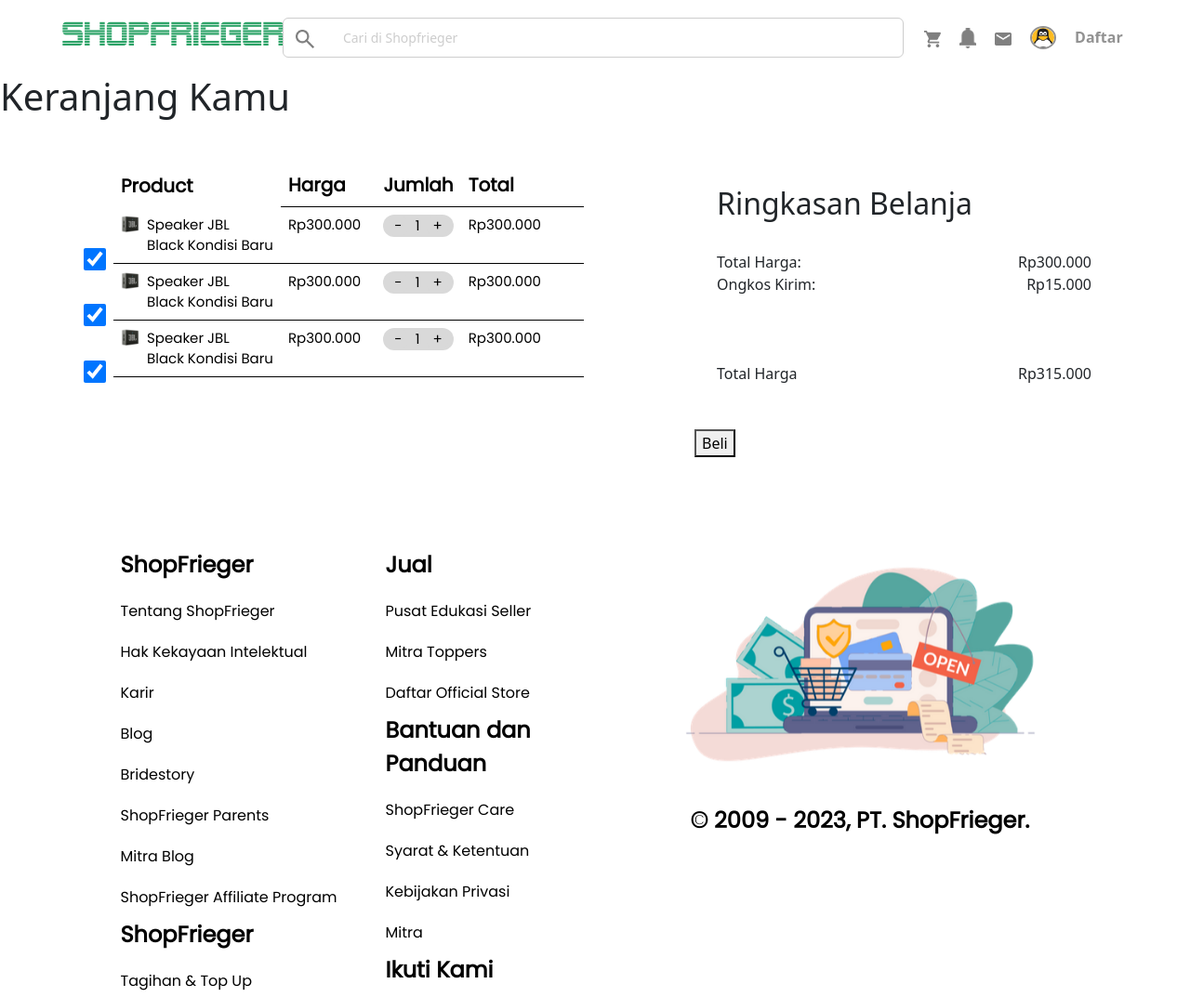
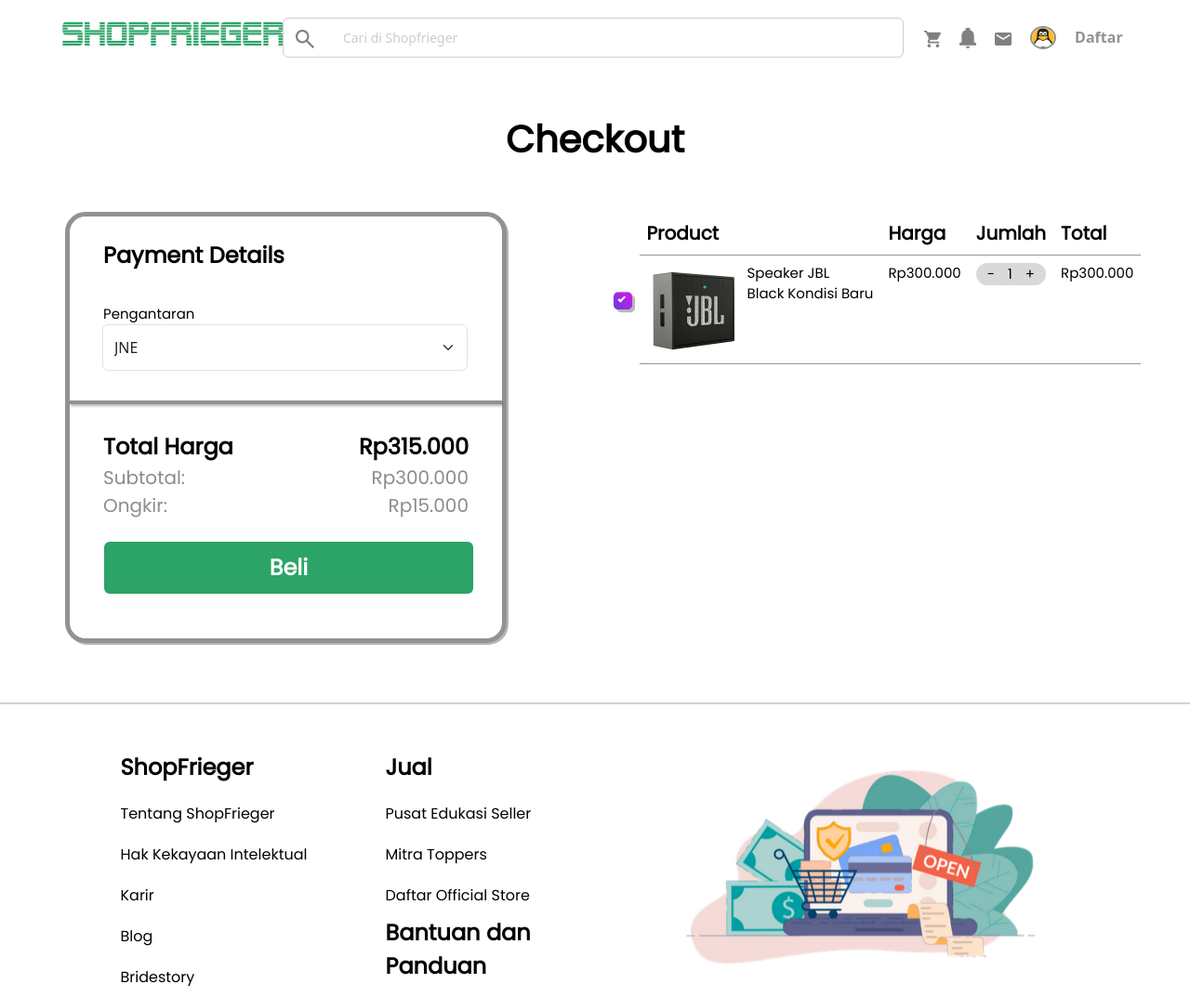
Before and after one commit to mursidin14/c-commerce_pi, a plain HTML site: page page/checkoutPage.html in a window 1280 px wide. Shown: the top 1073 px of the page at 93% size. Drawn offline with nearby package versions, Linux system fonts and the light colour scheme.

Commit message:
mengerjakan bagian card

```diff
--- a/asset/css/checkoutStyle.css
+++ b/asset/css/checkoutStyle.css
@@ -169,10 +169,218 @@
   left: 5px;
 }
 
+/*--------------------------------------------------------------
+  # checkout
+  --------------------------------------------------------------*/
+.checkout {
+  padding: 40px 20px;
+  border-bottom: var(--bt);
+}
 
+.checkout h1 {
+  text-align: center;
+  font-family: "Poppins";
+  font-style: normal;
+  font-weight: 600;
+  font-size: 40px;
+  line-height: 60px;
+  color: #000000;
+}
 
+.checkout .table thead {
+  border: none;
+  font-family: "Poppins";
+  font-style: normal;
+  font-weight: 400;
+  font-size: 20px;
+  line-height: 30px;
+  color: #000000;
+}
 
+.checkout .table tbody th {
+  border: none;
+}
+.checkout .table tbody input {
+  transform: translateY(150%);
+  height: 24px;
+  width: 24px;
+  border-radius: 4px;
+}
+.checkout .table tbody {
+  border: none;
+  font-family: "Poppins";
+  font-style: normal;
+  font-weight: 400;
+  font-size: 15px;
+  line-height: 22px;
+  color: #000000;
+}
+.checkout .table tbody .indikator {
+  background: #d9d9d9;
+  border-radius: 13.5px;
+}
+.checkout .table tbody .indikator button {
+  background: #d9d9d9;
+  border-radius: 13.5px;
+  border: none;
+}
+.checkout .table img {
+  width: 100px;
+  height: 100px;
+}
+.garis {
+  border-bottom: 1px solid #959595 !important;
+}
 
+/* Hide the default checkbox */
+.check input {
+  position: absolute;
+  opacity: 0;
+  cursor: pointer;
+  height: 0;
+  width: 0;
+  border-radius: 5px;
+}
+
+.check {
+  transform: translateY(160%);
+}
+
+/* Create a custom checkbox */
+.checkmark {
+  position: relative;
+  top: 0;
+  left: 0;
+  height: 1.3em;
+  width: 1.3em;
+  background-color: #ccc;
+  border-radius: 5px;
+}
+
+/* When the checkbox is checked, add a blue background */
+.check input:checked ~ .checkmark {
+  box-shadow: 3px 3px 0px rgb(183, 183, 183);
+  transition: all 0.2s;
+  opacity: 1;
+  background-image: linear-gradient(45deg, rgb(100, 61, 219) 0%, rgb(217, 21, 239) 100%);
+}
+
+.check input ~ .checkmark {
+  transition: all 0.2s;
+  opacity: 1;
+  box-shadow: 1px 1px 0px rgb(183, 183, 183);
+}
+
+/* Create the checkmark/indicator (hidden when not checked) */
+.checkmark:after {
+  content: "";
+  position: absolute;
+  opacity: 0;
+  transition: all 0.2s;
+}
+
+/* Show the checkmark when checked */
+.check input:checked ~ .checkmark:after {
+  opacity: 1;
+  transition: all 0.2s;
+}
+
+/* Style the checkmark/indicator */
+.check .checkmark:after {
+  left: 0.45em;
+  top: 0.25em;
+  width: 0.25em;
+  height: 0.5em;
+  border: solid white;
+  border-width: 0 0.15em 0.15em 0;
+  transform: rotate(45deg);
+}
+
+.card-item {
+  background: #ffffff;
+  border-radius: 22px;
+  border: 5px solid var(--span);
+  position: relative;
+  box-shadow: 2px 2px 0px rgb(183, 183, 183);
+}
+.card-item h2 {
+  font-family: "Poppins";
+  font-style: normal;
+  font-weight: 600;
+  font-size: 24px;
+  line-height: 36px;
+  color: #000000;
+}
+.checkout .label {
+  font-family: "Poppins";
+  font-style: normal;
+  font-weight: 400;
+  font-size: 15px;
+  line-height: 22px;
+  color: #000000;
+}
+
+.checkout .form-select{
+    height: 50px;
+}
+.checkout .form-select option {
+  font-family: "Poppins";
+  font-style: normal;
+  font-weight: 400;
+  font-size: 13px;
+  line-height: 36px;
+  color: #8c8c8c;
+}
+.checkout .form-select:focus {
+  box-shadow: 1px 1px 3px rgba(0, 0, 0, 0.2);
+  border: 2px solid var(--hijauMuda);
+  background: transparent;
+}
+.card-item .gr {
+  box-shadow: 1px 2px 3px rgba(0, 0, 0, 0.3);
+  background: var(--span);
+  position: absolute;
+  left: 0;
+  right: 0;
+  height: 4px;
+}
+.card-harga,
+.card-ongkir {
+  font-family: "Poppins";
+  font-style: normal;
+  font-weight: 400;
+  font-size: 20px;
+  line-height: 30px;
+  color: #8c8c8c;
+}
+.card-total {
+  font-family: "Poppins";
+  font-style: normal;
+  font-weight: 600;
+  font-size: 24px;
+  line-height: 36px;
+  color: #000000;
+}
+
+.card-item button:hover {
+  background-color: #028c0a;
+  box-shadow: 0 3px 10px rgba(0, 0, 0, 0.5);
+  transform: scale(1);
+}
+.card-item button {
+  font-family: "Poppins";
+  font-style: normal;
+  font-weight: 600;
+  font-size: 24px;
+  line-height: 36px;
+  color: #ffffff;
+  padding: 10px 0;
+  border: none;
+  border-radius: 6px;
+  background: #2ca367;
+  width: 90%;
+  margin: 0px 25px;
+}
 
 /*--------------------------------------------------------------
   # Footer
--- a/page/checkoutPage.html
+++ b/page/checkoutPage.html
@@ -52,11 +52,38 @@
     </nav>
     <!-- Navbar End  -->
 
-    <section id="trolly" class="trolly">
-      <h1 class="mb-5 fs-1  ">Keranjang Kamu</h1>
+    <section id="checkout" class="checkout">
+      <h1 class="mb-5 fs-1">Checkout</h1>
       <div class="container">
         <div class="row justify-content-lg-between">
-          <div class="col-lg-6">
+          <div class="col-lg-5 col-12 card-item mb-sm-4">
+            <h2 class="p-4">Payment Details</h2>
+            <div class="input-group px-4 mb-3 d-block">
+                <label class="label" for="inputGroupSelect01">Pengantaran</label><br>
+                <select class="form-select rounded-2 w-100" id="inputGroupSelect01">
+                  <option selected>JNE</option>
+                  <option value="1">One</option>
+                  <option value="2">Two</option>
+                  <option value="3">Three</option>
+                </select>
+              </div>
+            <span class="gr my-3"></span>
+            <div class="card-total d-flex justify-content-between pt-5 align-items-center px-4">
+              <span>Total Harga</span>
+              <span>Rp315.000</span>
+            </div>
+            <div class="card-harga d-flex justify-content-between align-items-center px-4">
+                <span>Subtotal:</span>
+                <span>Rp300.000</span>
+              </div>
+
+              <div class="card-ongkir d-flex justify-content-between align-items-center px-4 pb-4">
+                <span>Ongkir:</span>
+                <span>Rp15.000</span>
+              </div>
+            <button class="mb-5">Beli</button>
+          </div>
+          <div class="col-lg-6 col-sm-10 mt-lg-0 mt-sm-5">
             <table class="table table-responsive">
               <thead>
                 <tr>
@@ -91,72 +118,8 @@
                   </td>
                   <td class="garis">Rp300.000</td>
                 </tr>
-                <tr>
-                  <th scope="row">
-                    <label class="check">
-                      <input type="checkbox" checked="checked" />
-                      <div class="checkmark"></div>
-                    </label>
-                  </th>
-                  <td class="garis" colspan="2">
-                    <div class="d-flex">
-                      <img src="../asset/img/img-homePage/trolly/product.png" width="50px" alt="" />
-                      <span class="ms-2">Speaker JBL <span style="white-space: nowrap"> Black Kondisi Baru</span></span>
-                    </div>
-                  </td>
-                  <td class="garis">Rp300.000</td>
-                  <td class="garis">
-                    <div class="indikator d-flex align-items-center justify-content-center">
-                      <button>-</button>
-                      <span class="px-2">1</span>
-                      <button>+</button>
-                    </div>
-                  </td>
-                  <td class="garis">Rp300.000</td>
-                </tr>
-                <tr>
-                  <th scope="row">
-                    <label class="check">
-                      <input type="checkbox" checked="checked" />
-                      <div class="checkmark"></div>
-                    </label>
-                  </th>
-                  <td class="garis" colspan="2">
-                    <div class="d-flex">
-                      <img src="../asset/img/img-homePage/trolly/product.png" width="50px" alt="" />
-                      <span class="ms-2">Speaker JBL <span style="white-space: nowrap"> Black Kondisi Baru</span></span>
-                    </div>
-                  </td>
-                  <td class="garis">Rp300.000</td>
-                  <td class="garis">
-                    <div class="indikator d-flex align-items-center justify-content-center">
-                      <button>-</button>
-                      <span class="px-2">1</span>
-                      <button>+</button>
-                    </div>
-                  </td>
-                  <td class="garis">Rp300.000</td>
-                </tr>
               </tbody>
             </table>
-          </div>
-          <div class="col-lg-5 col-12 card-item">
-            <h2 class="p-4">Ringkasan Belanja</h2>
-            <div class="card-harga d-flex justify-content-between align-items-center px-4">
-              <span>Total Harga:</span>
-              <span>Rp300.000</span>
-            </div>
-
-            <div class="card-ongkir d-flex justify-content-between align-items-center px-4 pb-4">
-              <span>Ongkos Kirim:</span>
-              <span>Rp15.000</span>
-            </div>
-            <span class="gr my-3"></span>
-            <div class="card-total d-flex justify-content-between py-5 align-items-center p-4">
-              <span>Total Harga</span>
-              <span>Rp315.000</span>
-            </div>
-            <button class="mb-5">Beli</button>
           </div>
         </div>
       </div>
```
Also changed, not shown: asset/img/img-homePage/trolly/visa.png (added). Lines whose indentation alone changed are shown as unchanged.
